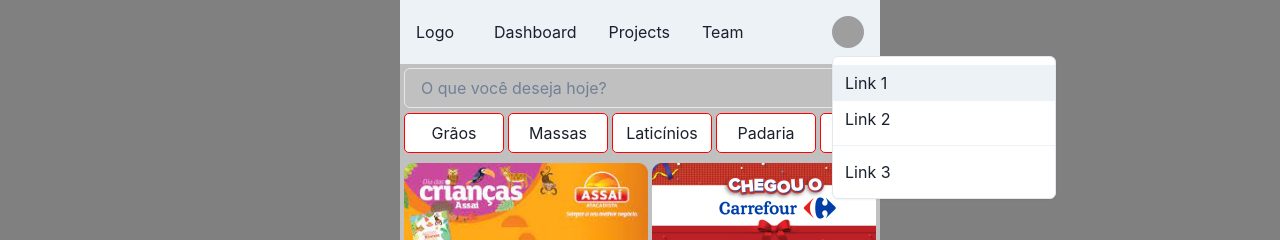
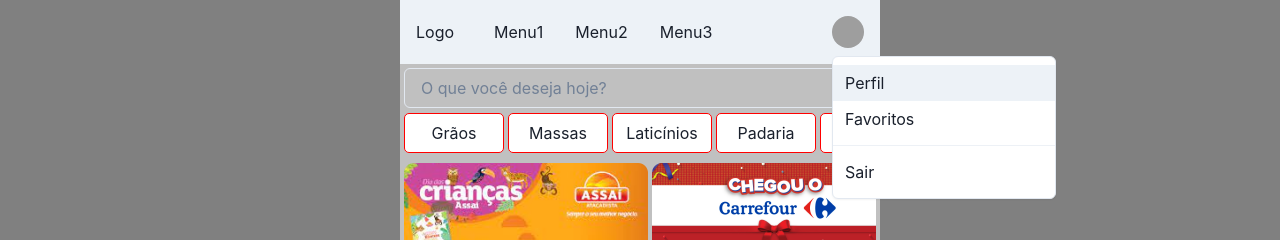
Before and after one commit to afonsolimajr/tem-promo-ai, a React (Vite) app: page / in a window 1280 px wide. Both pictures are taken after a click on the button 848 px from the left and 32 px from the top of the page. Shown: the top 240 px of the page. Built offline with nearby package versions, Linux system fonts and the light colour scheme; grey boxes are pictures that could not be loaded.

Commit message:
- limpando textos de menu no header para uso futuro

```diff
--- a/src/components/Header.tsx
+++ b/src/components/Header.tsx
@@ -22,7 +22,7 @@ interface Props {
   children: React.ReactNode;
 }
 
-const Links = ['Dashboard', 'Projects', 'Team'];
+const Links = ['Menu1', 'Menu2', 'Menu3'];
 
 const NavLink = (props: Props) => {
   const { children } = props;
@@ -55,9 +55,9 @@ export default function Header() {
             size={'md'}
             icon={
               isOpen ? (
-                <X size={32} color='#0030f0' />
+                <X size={32} color='red' />
               ) : (
-                <List size={32} color='#0030f0' />
+                <List size={32} color='red' />
               )
             }
             aria-label={'Open Menu'}
@@ -93,10 +93,10 @@ export default function Header() {
                 />
               </MenuButton>
               <MenuList>
-                <MenuItem>Link 1</MenuItem>
-                <MenuItem>Link 2</MenuItem>
+                <MenuItem>Perfil</MenuItem>
+                <MenuItem>Favoritos</MenuItem>
                 <MenuDivider />
-                <MenuItem>Link 3</MenuItem>
+                <MenuItem>Sair</MenuItem>
               </MenuList>
             </Menu>
           </Flex>
```
